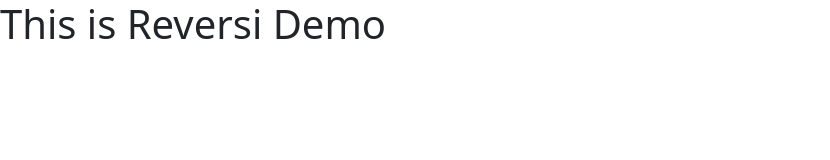
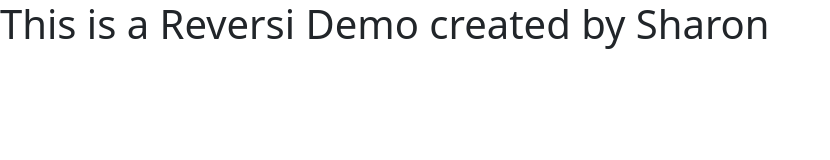
Before and after one commit to ssharonn/reversi-sharon, a website: page public/index.html in a window 1280 px wide. Shown: the whole page, without its empty margins (0-830 px from the left). Drawn offline with nearby package versions, Linux system fonts and the light colour scheme.

Commit message:
updated description

```diff
--- a/public/index.html
+++ b/public/index.html
@@ -11,7 +11,7 @@
     <title>Hello, world!</title>
   </head>
   <body>
-    <h1>This is Reversi Demo</h1>
+    <h1>This is a Reversi Demo created by Sharon</h1>
 
     <!-- Optional JavaScript; choose one of the two! -->
 
```
